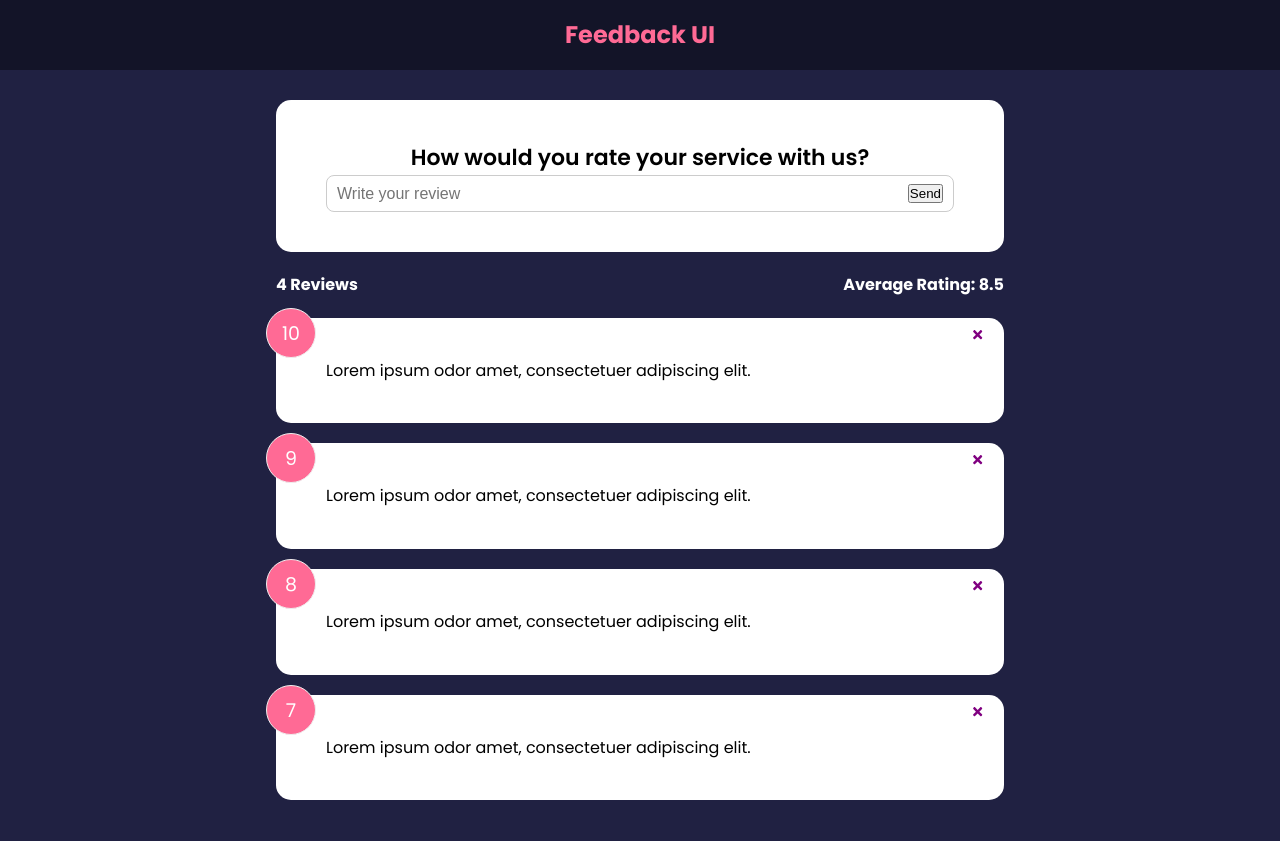
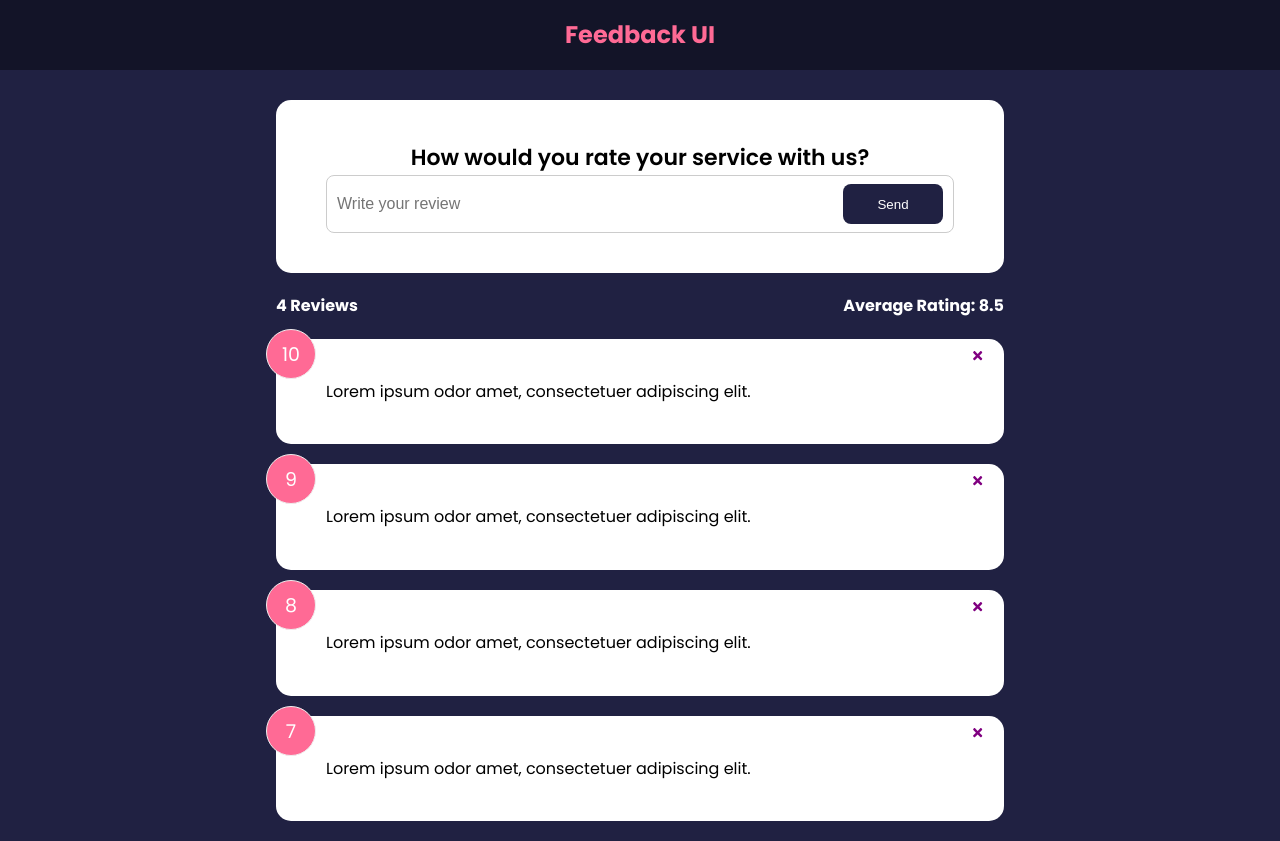
Before and after one commit to fabricekalvanda/feedback-app, a React (Create React App) app: page / in a window 1280 px wide. Before the commit the page ends 820 px from the top, so only its background shows below. Built offline with nearby package versions, Linux system fonts and the light colour scheme.

Commit message:
Adds Custom Button Component

```diff
--- a/src/components/FeedbackForm.jsx
+++ b/src/components/FeedbackForm.jsx
@@ -1,6 +1,7 @@
 import { useState } from 'react'
 import React, { Component } from 'react'
 import Card from './shared/Card'
+import Button from './shared/Button'
 
 
 function FeedbackForm() {
@@ -17,7 +18,7 @@
             <input onChange={handleTextChange} type='text'
                 placeholder='Write your review'
                 value={text} />
-            <button type="submit">Send</button>
+            <Button type="submit">Send</Button>
         </div>
       </Card>
     )
--- /dev/null
+++ b/src/components/shared/Button.jsx
@@ -0,0 +1,27 @@
+import PropTypes from 'prop-types'
+
+function Button({ children, version, type, isDisabled}) {
+    return (
+      <button type={type} disabled={isDisabled} className={`btn btn-${version}`}>
+        {children}
+      </button>
+    )
+  }
+
+
+
+
+Button.defaultProps = {
+    version: 'primary',
+    type: 'button',
+    isDisabled: false
+}
+
+Button.propTypes = {
+    children: PropTypes.node.isRequired,
+    version: PropTypes.string,
+    type: PropTypes.string,
+    isDisabled: PropTypes.bool,
+}
+
+export default Button
```
